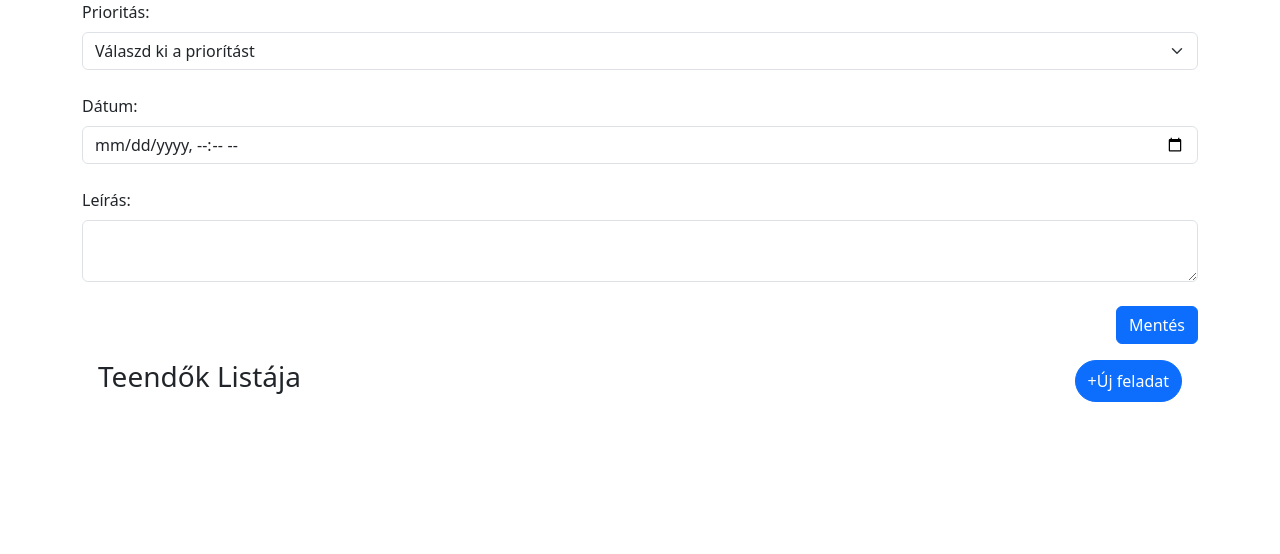
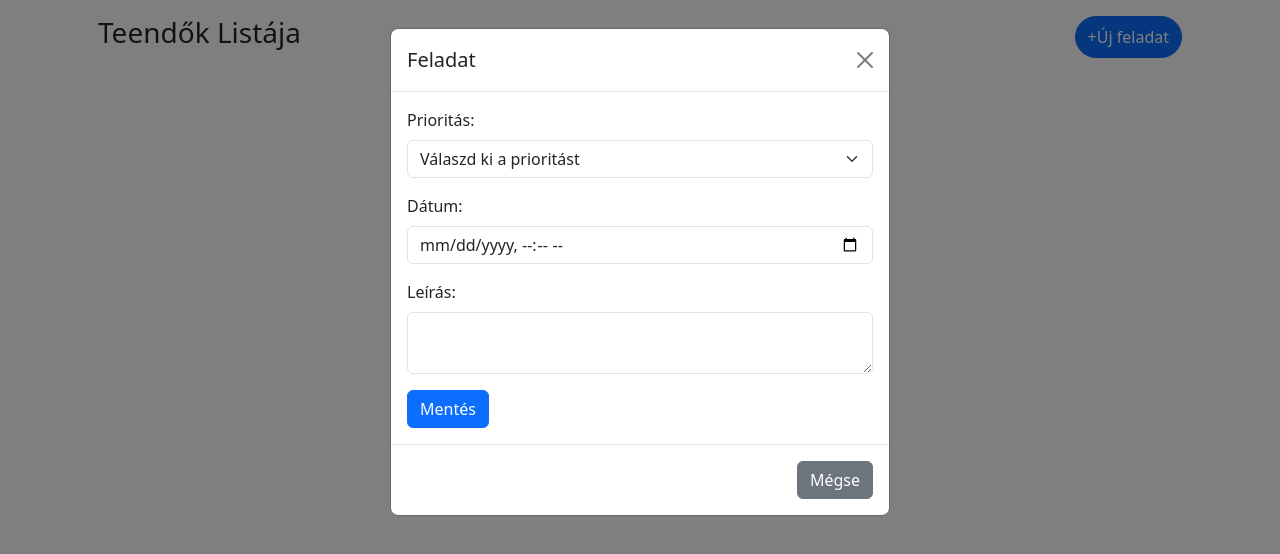
Before and after one commit to dudastamas/TODO-APPWORLD, a website built with Vite: page index.html in a window 1280 px wide. Both pictures are taken after a click on the button "+Új feladat". Built offline with nearby package versions, Linux system fonts and the light colour scheme.

Commit message:
modal-added

```diff
--- a/index.html
+++ b/index.html
@@ -14,46 +14,8 @@
   </head>
   <body>
     <!-- Form kezdete -->
-    <div class="container">
-      <form action="">
-        <div class="d-flex gap-4 flex-column">
-          <div>
-            <label class="form-label" for="prior">Prioritás:</label>
-            <select
-              class="form-select select"
-              id="priority"
-              aria-label="Default select example"
-            >
-              <option selected>Válaszd ki a priorítást</option>
-              <option value="fontos">Fontos</option>
-              <option value="Nem fontos">Nem fontos</option>
-              <option value="Átlagos">Átlagos</option>
-            </select>
-          </div>
 
-          <div>
-            <label class="form-label" for="date">Dátum:</label>
-            <input
-              type="datetime-local"
-              class="form-control date"
-              name="date"
-              id="date"
-            />
-          </div>
-          <div>
-            <label class="form-label" for="description">Leírás:</label>
-            <textarea
-              class="form-control description"
-              name="description"
-              id="description"
-            ></textarea>
-          </div>
-          <div class="text-end">
-            <button class="btn btn-primary save">Mentés</button>
-          </div>
-        </div>
-      </form>
-    </div>
+    <div class="container edit-container"></div>
     <!-- Form vége -->
 
     <!-- Fejléc -->
--- a/main.js
+++ b/main.js
@@ -1,85 +1,183 @@
-const content = document.querySelector('#content');
+const content = document.querySelector("#content");
 
-// const description = document.querySelector('#description');
-const saveButton = document.querySelector('.save');
+let TODOS = [];
 
-let TODOS = [
-  // {
-  //   id: '1',
-  //   priority: 'Fontos',
-  //   date: '2024.10.01',
-  //   description: 'Adj hozzá css-t',
-  //   sign: 'F',
-  // },
-  // {
-  //   id: '2',
-  //   priority: 'Nem fontos',
-  //   date: '2025.11.01',
-  //   description: 'Nézd át a kosár oldalt',
-  //   sign: 'N',
-  // },
-  // {
-  //   id: '3',
-  //   priority: 'Átlagos',
-  //   date: '2026.18.09',
-  //   description: 'Nem reszponzív az oldal',
-  //   sign: 'A',
-  // },
-];
 function uuidv4() {
-  return 'xxxxxxxx-xxxx-4xxx-yxxx-xxxxxxxxxxxx'.replace(/[xy]/g, function (c) {
+  return "xxxxxxxx-xxxx-4xxx-yxxx-xxxxxxxxxxxx".replace(/[xy]/g, function (c) {
     const r = (Math.random() * 16) | 0,
-      v = c == 'x' ? r : (r & 0x3) | 0x8;
+      v = c == "x" ? r : (r & 0x3) | 0x8;
     return v.toString(16);
   });
 }
 
-//****Új feladat hozzáadása ****
-saveButton.addEventListener('click', (e) => {
-  e.preventDefault();
-  const description = document.querySelector('#description').value;
-  const priority = document.querySelector('#priority').value;
-  const dateInput = document.querySelector('#date').value;
-  const formattedDate = new Date(dateInput).toLocaleString('hu-HU');
+function createModal() {
+  const modalHTML = `
+    <div class="modal fade" id="todoModal" tabindex="-1" aria-labelledby="modalLabel" aria-hidden="true">
+      <div class="modal-dialog">
+        <div class="modal-content">
+          <div class="modal-header">
+            <h5 class="modal-title" id="modalLabel">Feladat</h5>
+            <button type="button" class="btn-close" data-bs-dismiss="modal" aria-label="Close"></button>
+          </div>
+          <div class="modal-body">
+            <form id="newTodoForm">
+              <div class="mb-3">
+                <label for="priority" class="form-label">Prioritás:</label>
+                <select class="form-select" id="priority">
+                  <option selected>Válaszd ki a prioritást</option>
+                  <option value="fontos">Fontos</option>
+                  <option value="Nem fontos">Nem fontos</option>
+                  <option value="Átlagos">Átlagos</option>
+                </select>
+              </div>
+              <div class="mb-3">
+                <label for="date" class="form-label">Dátum:</label>
+                <input type="datetime-local" class="form-control" id="date">
+              </div>
+              <div class="mb-3">
+                <label for="description" class="form-label">Leírás:</label>
+                <textarea class="form-control" id="description"></textarea>
+              </div>
+              <button type="button" class="btn btn-primary" id="saveNewTodoButton">Mentés</button>
+            </form>
+            <form id="editTodoForm" style="display:none;">
+              <div class="mb-3">
+                <label for="editPriority" class="form-label">Prioritás:</label>
+                <select class="form-select" id="editPriority">
+                  <option selected>Válaszd ki a prioritást</option>
+                  <option value="fontos">Fontos</option>
+                  <option value="Nem fontos">Nem fontos</option>
+                  <option value="Átlagos">Átlagos</option>
+                </select>
+              </div>
+              <div class="mb-3">
+                <label for="editDate" class="form-label">Dátum:</label>
+                <input type="datetime-local" class="form-control" id="editDate">
+              </div>
+              <div class="mb-3">
+                <label for="editDescription" class="form-label">Leírás:</label>
+                <textarea class="form-control" id="editDescription"></textarea>
+              </div>
+              <button type="button" class="btn btn-primary" id="saveEditTodoButton">Mentés</button>
+            </form>
+          </div>
+          <div class="modal-footer">
+            <button type="button" class="btn btn-secondary" data-bs-dismiss="modal">Mégse</button>
+          </div>
+        </div>
+      </div>
+    </div>`;
 
-  let newItem = {
+  content.insertAdjacentHTML("beforeend", modalHTML);
+}
+
+createModal();
+
+const todoModal = new bootstrap.Modal(document.getElementById("todoModal"));
+
+document.getElementById("saveNewTodoButton").onclick = addTodo;
+document.getElementById("saveEditTodoButton").onclick = (e) => saveEdit(e);
+
+function newTodo() {
+  // Reset the new todo form if it exists
+  const newTodoForm = document.getElementById("newTodoForm");
+  if (newTodoForm) {
+    newTodoForm.reset();
+  }
+  // Hide edit form and show new todo form
+  const editTodoForm = document.getElementById("editTodoForm");
+  if (editTodoForm) {
+    editTodoForm.style.display = "none";
+  }
+  if (newTodoForm) {
+    newTodoForm.style.display = "block";
+  }
+  todoModal.show();
+}
+
+function addTodo() {
+  const description = document.getElementById("description").value;
+  const priority = document.getElementById("priority").value;
+  const date = new Date(document.getElementById("date").value).toLocaleString(
+    "hu-HU"
+  );
+  const newItem = {
     id: uuidv4(),
     priority: priority,
-    date: formattedDate,
+    date: date,
     description: description,
     sign: priority[0].toUpperCase(),
   };
-
   TODOS = [...TODOS, newItem];
   tasksRender();
-  document.querySelector('#description').value = '';
-  document.querySelector('#priority').value = '';
-  document.querySelector('#date').value = '';
-});
+  todoModal.hide();
+}
 
-//****Task-ok törlése****/
+function editItem(id) {
+  const itemToEdit = TODOS.find((todo) => todo.id === id);
+  if (itemToEdit) {
+    document.getElementById("editPriority").value = itemToEdit.priority;
+    document.getElementById("editDate").value = new Date(itemToEdit.date)
+      .toISOString()
+      .slice(0, 16);
+    document.getElementById("editDescription").value = itemToEdit.description;
+
+    const newTodoForm = document.getElementById("newTodoForm");
+    const editTodoForm = document.getElementById("editTodoForm");
+
+    if (newTodoForm) {
+      newTodoForm.style.display = "none";
+    }
+    if (editTodoForm) {
+      editTodoForm.style.display = "block";
+    }
+
+    todoModal.show();
+
+    // Save edit
+    saveEdit = (e) => {
+      e.preventDefault();
+      const updatedItem = {
+        id: itemToEdit.id,
+        priority: document.getElementById("editPriority").value,
+        date: new Date(
+          document.getElementById("editDate").value
+        ).toLocaleString("hu-HU"),
+        description: document.getElementById("editDescription").value,
+        sign: itemToEdit.priority[0].toUpperCase(),
+      };
+
+      TODOS = TODOS.map((todo) => (todo.id === id ? updatedItem : todo));
+      tasksRender();
+      todoModal.hide();
+    };
+  }
+}
+
+// Task-ok törlése
 function deleteItem(id) {
   TODOS = TODOS.filter((item) => item.id !== id);
   tasksRender();
 }
 
-//***Task-ok megjelenítése****/
-function tasksRender() {
-  content.innerHTML =
-    // *****Fejléc*****
-    `<div class="container">
+function headRender() {
+  content.innerHTML = `<div class="container">
     <div class="row p-3">
       <div class="col-10">
         <h3>Teendők Listája</h3>
       </div>
       <div class="col-2 d-flex justify-content-end">
-            <button class="btn btn-primary rounded-pill">+Új feladat</button>
+        <button class="btn btn-primary rounded-pill" onclick="newTodo()">+Új feladat</button>
       </div>
     </div>
   </div>`;
+}
 
-  //***Fejléc vége */
-  //***Tartalom kezdete */
+headRender();
+tasksRender();
+
+// Task-ok megjelenítése
+function tasksRender() {
   const contentItems = TODOS.map((todo) => {
     return `<div class="container mt-3">
         <div class="row">
@@ -96,15 +194,12 @@ function tasksRender() {
             </div>
           </div>
           <div class="col-2 d-flex gap-3 justify-content-end">
-            <button class="btn btn-danger border rounded-pill px-4 py-2" onclick="deleteItem('${todo.id}')">
-              D
-            </button>
-            <button class="btn btn-primary border rounded-pill px-4 py-2">
-              E
-            </button>
+            <button class="btn btn-danger border rounded-pill px-4 py-2" onclick="deleteItem('${todo.id}')">D</button>
+            <button class="btn btn-primary border rounded-pill px-4 py-2" onclick="editItem('${todo.id}')">E</button>
+          </div>
+        </div>
       </div>`;
   });
-  content.innerHTML += contentItems.join('');
-  //***Tartalom vége */
+  headRender();
+  content.innerHTML += contentItems.join("");
 }
-tasksRender();
```
Lines whose indentation alone changed are shown as unchanged.
